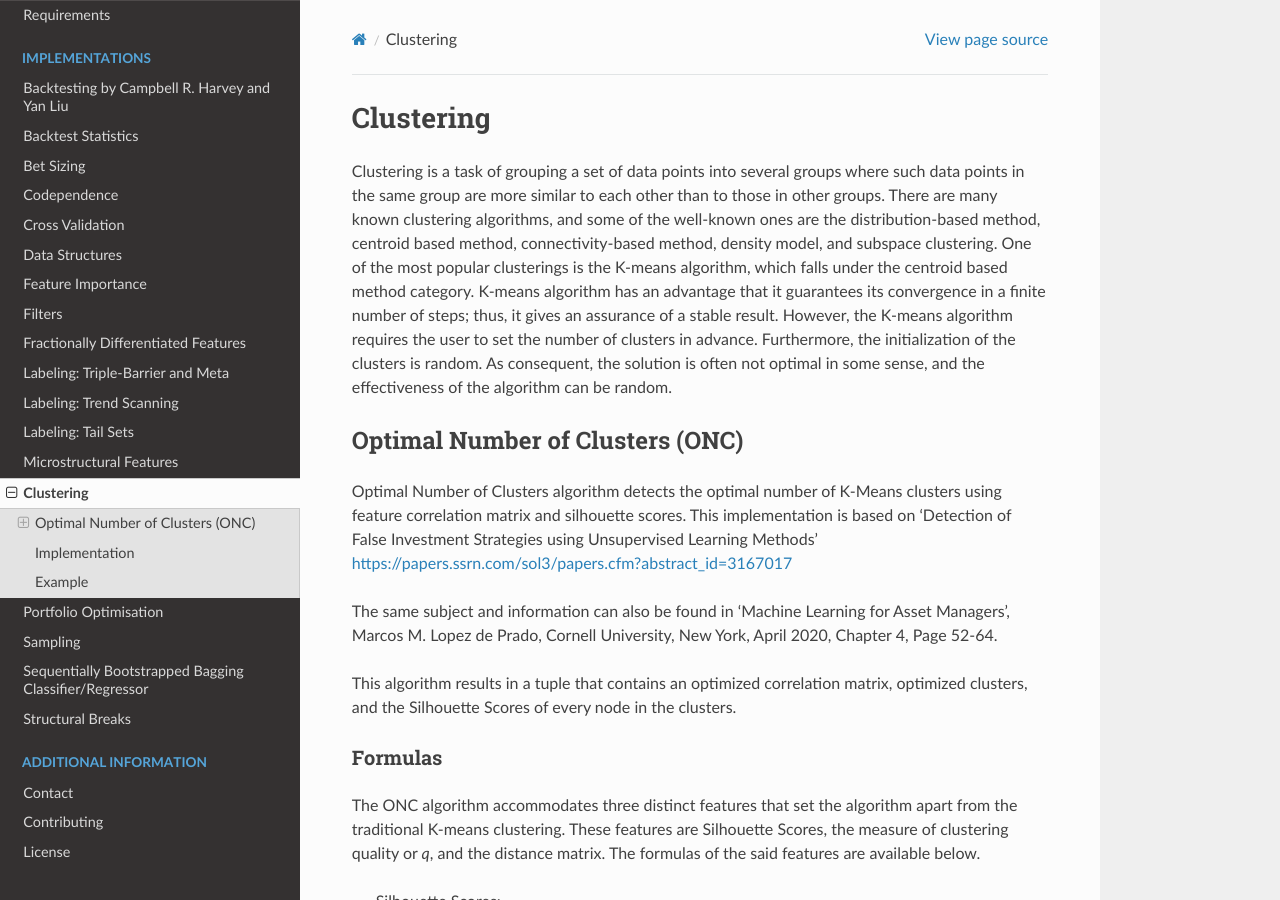
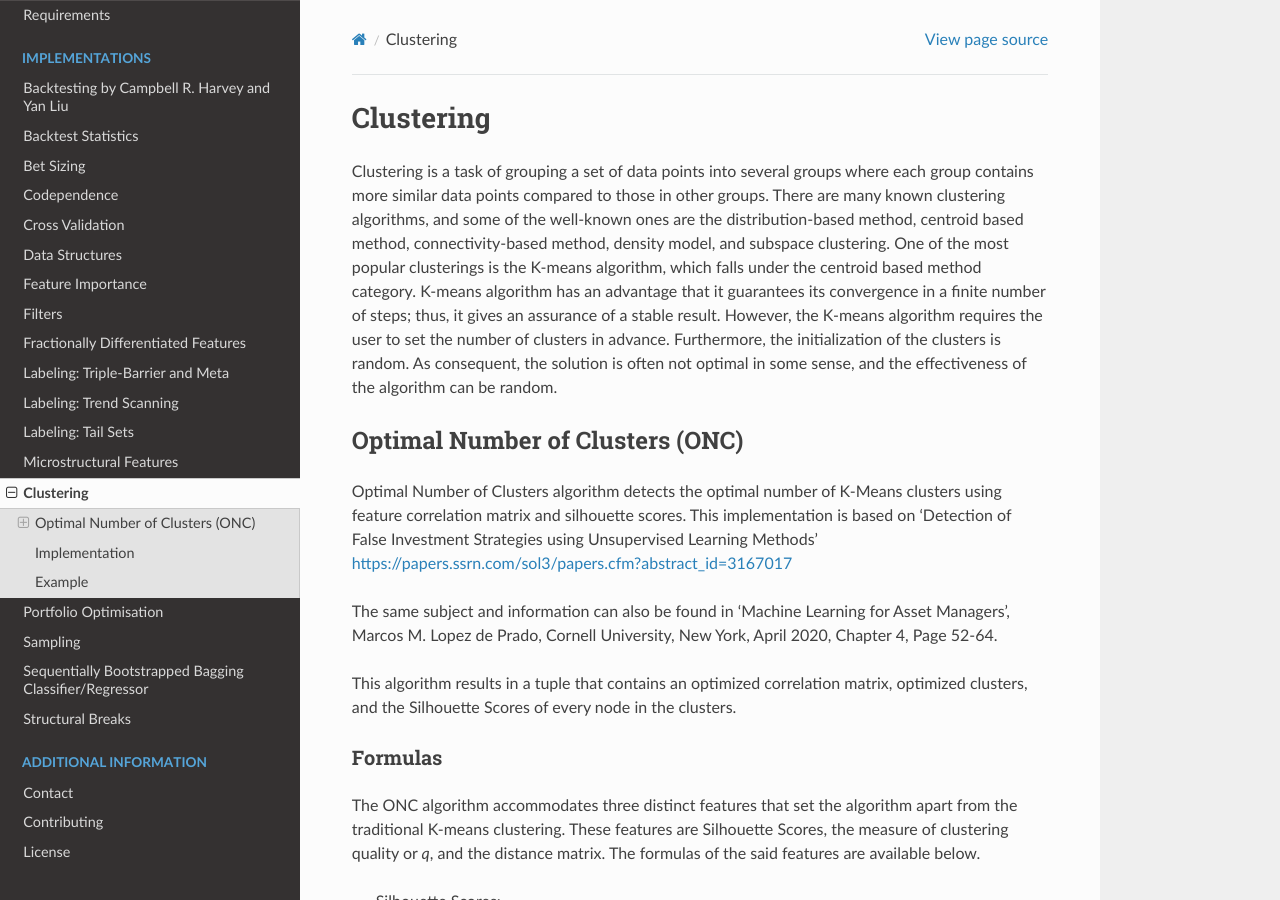
Before and after one commit to hudson-and-thames/mlfinlab, a Sphinx documentation site: the page built from docs/source/implementations/clustering.rst, in a window 1280 px wide and 900 px high. Built offline with Sphinx 7.4.7 and the Read the Docs theme 2.0.0, drawn with Linux system fonts in a browser that asks for light colours.

Commit message:
modified clustering.rst

```diff
--- a/docs/source/implementations/clustering.rst
+++ b/docs/source/implementations/clustering.rst
@@ -5,7 +5,7 @@
 Clustering
 ==========
 
-Clustering is a task of grouping a set of data points into several groups where such data points in the same group are more similar to each other than to those in other groups. There are many known clustering algorithms, and some of the well-known ones are the distribution-based method, centroid based method, connectivity-based method, density model, and subspace clustering. One of the most popular clusterings is the K-means algorithm, which falls under the centroid based method category. K-means algorithm has an advantage that it guarantees its convergence in a finite number of steps; thus, it gives an assurance of a stable result. However, the K-means algorithm requires the user to set the number of clusters in advance. Furthermore, the initialization of the clusters is random. As consequent, the solution is often not optimal in some sense, and the effectiveness of the algorithm can be random.
+Clustering is a task of grouping a set of data points into several groups where each group contains more similar data points compared to those in other groups. There are many known clustering algorithms, and some of the well-known ones are the distribution-based method, centroid based method, connectivity-based method, density model, and subspace clustering. One of the most popular clusterings is the K-means algorithm, which falls under the centroid based method category. K-means algorithm has an advantage that it guarantees its convergence in a finite number of steps; thus, it gives an assurance of a stable result. However, the K-means algorithm requires the user to set the number of clusters in advance. Furthermore, the initialization of the clusters is random. As consequent, the solution is often not optimal in some sense, and the effectiveness of the algorithm can be random.
 
 Optimal Number of Clusters (ONC)
 ################################
```
